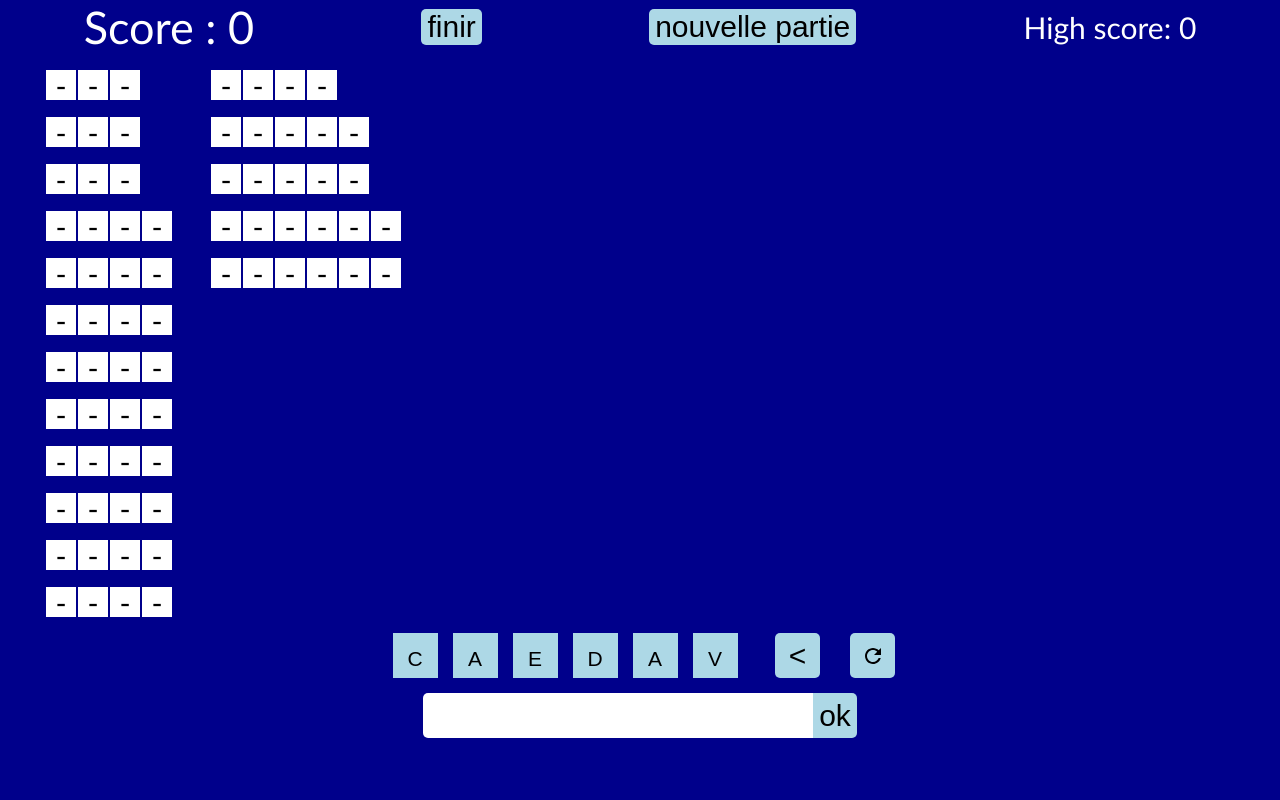
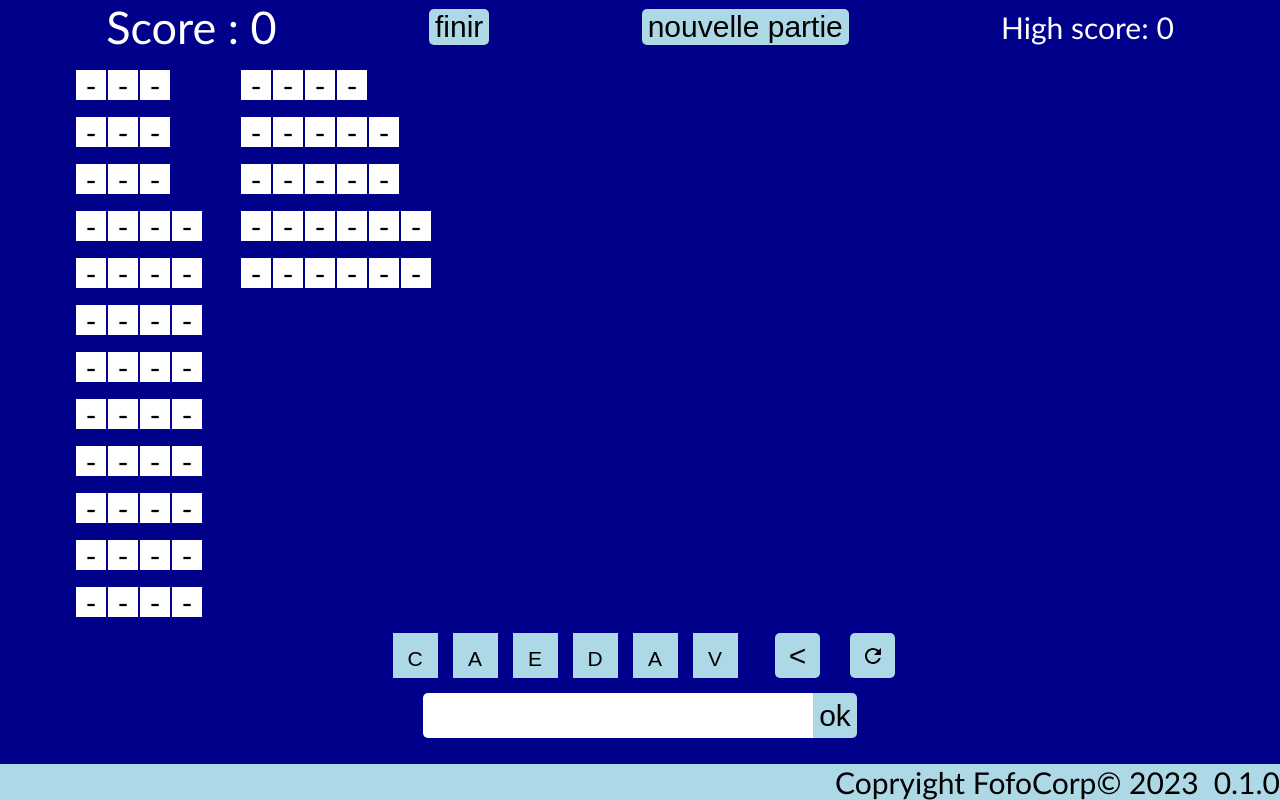
Before and after one commit to FaustineG/pressed-french, a Vue app: page / in a window 1280 px wide. Built offline with nearby package versions, Linux system fonts and the light colour scheme.

Commit message:
add important copyright

```diff
--- a/package.json
+++ b/package.json
@@ -1,6 +1,6 @@
 {
   "name": "pressed-french",
-  "version": "0.0.0",
+  "version": "0.1.0",
   "private": true,
   "scripts": {
     "dev": "vite",
--- a/src/App.vue
+++ b/src/App.vue
@@ -2,6 +2,7 @@
 import useWords from './services/useWords'
 import { onMounted } from 'vue'
 import useScoreStore from './stores/score'
+import { version } from '../package.json'
 
 const { chooseWord } = useWords()
 const { resetScore } = useScoreStore()
@@ -13,5 +14,27 @@ onMounted(() => {
 </script>
 
 <template>
-  <RouterView />
+  <main>
+    <RouterView />
+  </main>
+  <section class="version">
+    <span> Copryight FofoCorp© 2023 </span>
+    {{ version }}
+  </section>
 </template>
+
+<style lang="scss">
+#app {
+  display: flex;
+  flex-direction: column;
+  justify-content: space-between;
+  height: 100vh;
+  .version {
+    width: 100%;
+    display: flex;
+    justify-content: flex-end;
+    gap: 1rem;
+    background-color: var(--secondary-color);
+  }
+}
+</style>
--- a/src/assets/base.scss
+++ b/src/assets/base.scss
@@ -1,7 +1,7 @@
 :root {
   --background-color: darkblue;
   --secondary-color: lightblue;
-  --font-color: white;
+  --font-color: black;
   --font-family: 'Calibri';
   box-sizing: border-box;
   font-size: 15px;
--- a/src/components/GuessInput.vue
+++ b/src/components/GuessInput.vue
@@ -164,7 +164,6 @@ const onDelete = () => {
     border-radius: 5px 0 0 5px;
     font-size: var(--font-size);
     border: none;
-    color: black;
   }
 
   button {
--- a/src/components/Word.vue
+++ b/src/components/Word.vue
@@ -23,7 +23,6 @@ defineProps<{ word: string; visible: boolean; found: boolean }>()
     font-size: 2rem;
     justify-content: center;
     align-items: center;
-    color: black
   }
 
   .not-found{
--- a/src/views/GameView.vue
+++ b/src/views/GameView.vue
@@ -3,7 +3,7 @@ import GuessInput from '@/components/GuessInput.vue'
 import Word from '@/components/Word.vue'
 import useWords from '@/services/useWords'
 import useScore from '@/services/useScore'
-import { computed, ref } from 'vue'
+import { ref } from 'vue'
 
 const { allWords, availableLetters } = useWords()
 const { score, findWord } = useScore()
@@ -84,10 +84,12 @@ header {
   justify-content: space-around;
 
   .score {
+    color: white;
     font-size: 3rem;
   }
 
   .high-score {
+    color: white;
     font-size: 2rem;
   }
 }
```
